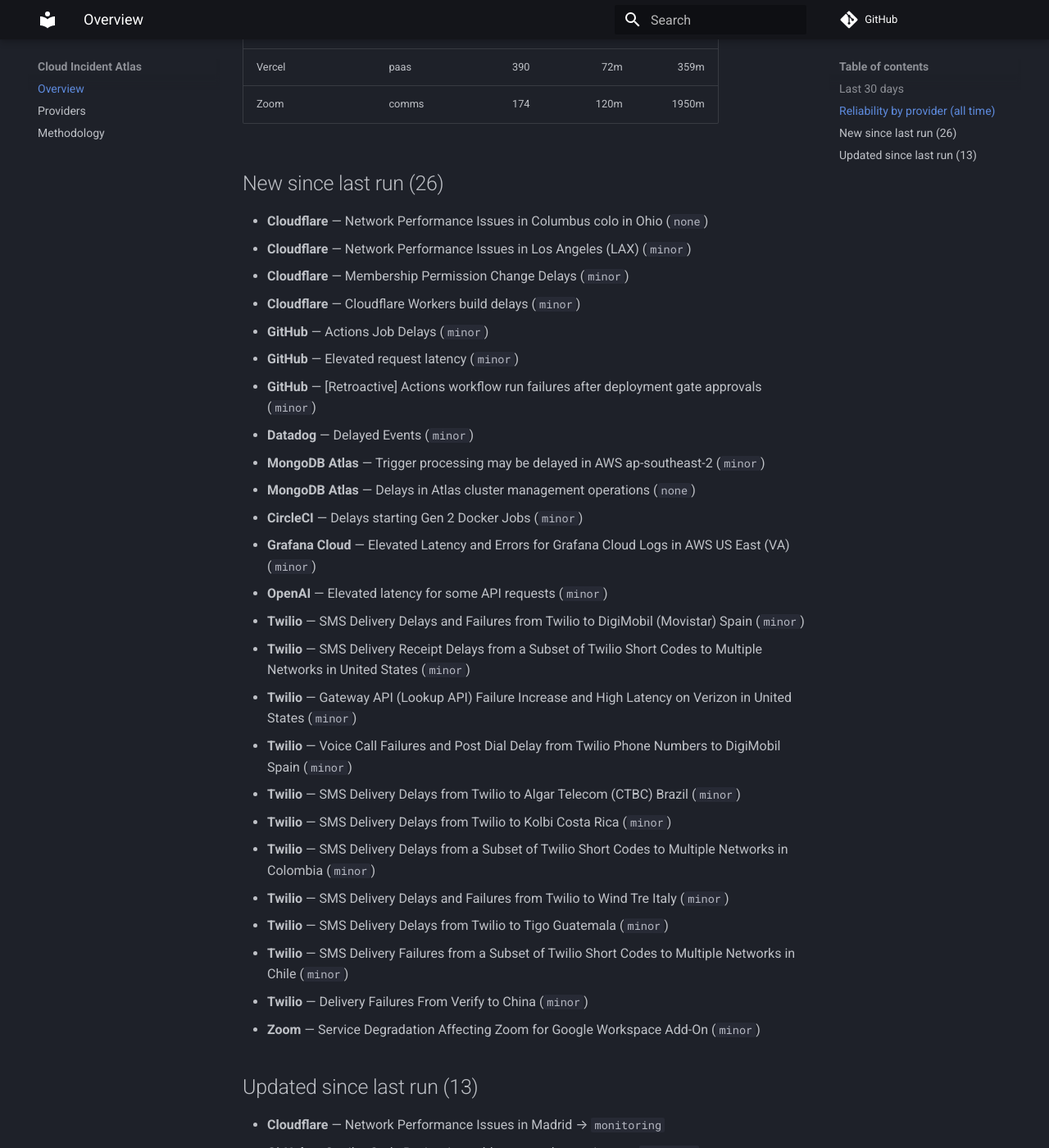
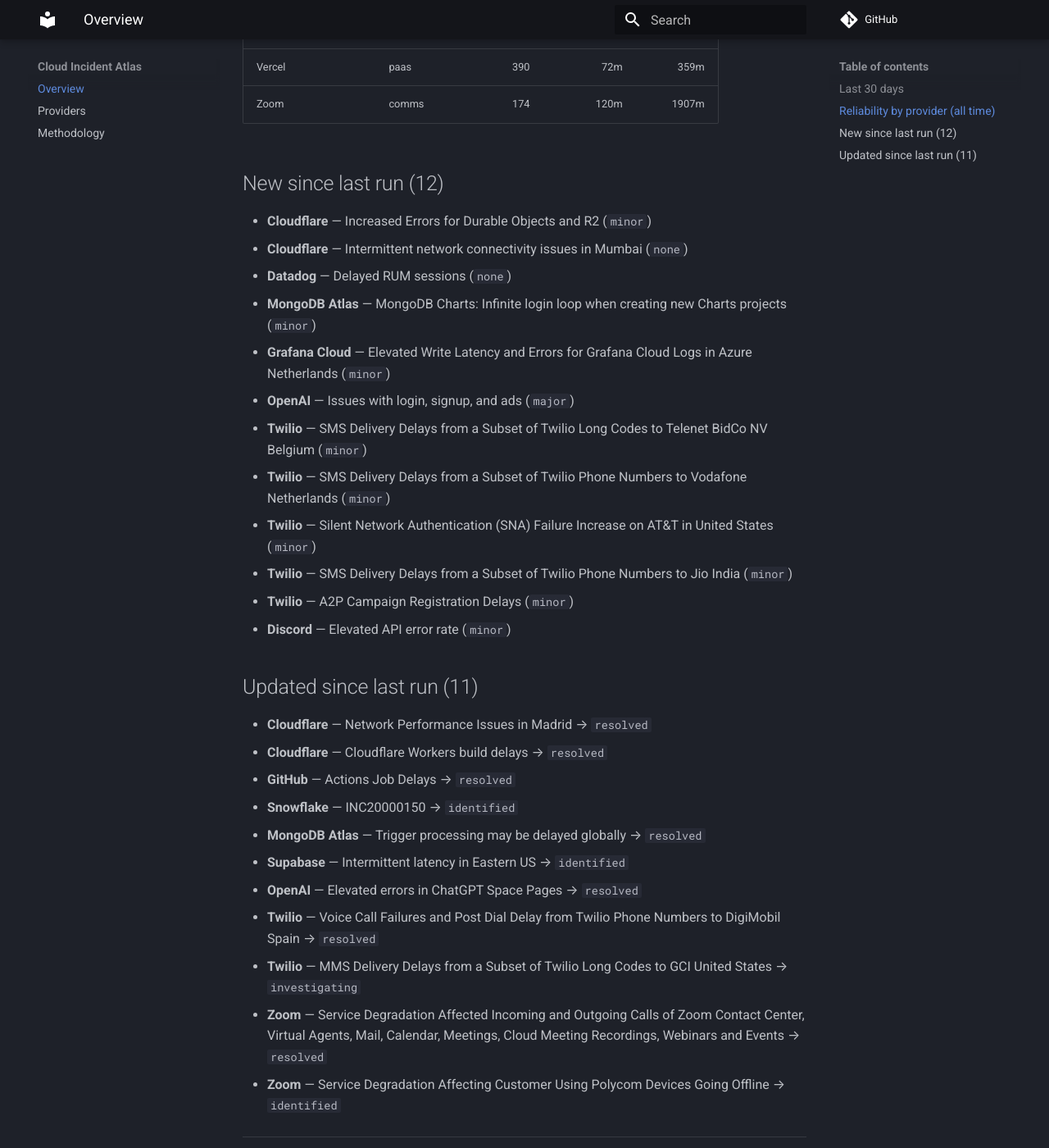
Before and after one commit to ayushgupta07xx/cloud-incident-atlas, an MkDocs documentation site: the page built from docs/index.md, in a window 1280 px wide and 1400 px high, scrolled down 1479 px. Shown: the whole window at 82% size. Built offline with MkDocs 1.6.1 and Material for MkDocs 9.7.7, drawn with Linux system fonts in a browser that asks for light colours; comment, search, counter and statistics services are not loaded; some of the changed text lies outside the part shown.

Commit message:
docs: refresh digest and charts
Regenerated from the corpus by the ingest pipeline.

Run: https://github.com/ayushgupta07xx/cloud-incident-atlas/actions/runs/37017152791

Co-authored-by: github-actions[bot] <41898282+github-actions[bot]@users.noreply.github.com>

```diff
--- a/docs/index.md
+++ b/docs/index.md
@@ -15,70 +15,55 @@
 | Amazon Web Services | cloud | 73 | — | — |
 | Microsoft Azure | cloud | 1 | — | — |
 | CircleCI | devtools | 313 | 69m | 481m |
-| Cloudflare | cdn | 6731 | 239m | 495m |
+| Cloudflare | cdn | 6733 | 239m | 499m |
 | Confluent Cloud | data | 261 | 195m | 1640m |
-| Datadog | observability | 126 | 72m | 228m |
+| Datadog | observability | 127 | 72m | 228m |
 | DigitalOcean | cloud | 506 | 145m | 573m |
-| Discord | comms | 223 | 56m | 293m |
+| Discord | comms | 224 | 56m | 292m |
 | Elastic Cloud | observability | 258 | 191m | 1579m |
 | Google Cloud Platform | cloud | 6 | 444m | — |
-| GitHub | devtools | 630 | 67m | 290m |
-| Grafana Cloud | observability | 764 | 90m | 1136m |
+| GitHub | devtools | 630 | 67m | 288m |
+| Grafana Cloud | observability | 765 | 90m | 1136m |
 | HashiCorp Cloud | devtools | 38 | 178m | 1488m |
-| MongoDB Atlas | data | 275 | 120m | 1418m |
+| MongoDB Atlas | data | 276 | 120m | 1412m |
 | Netlify | paas | 222 | 38m | 195m |
 | New Relic | observability | 108 | 63m | 311m |
 | npm | devtools | 64 | 105m | 349m |
-| OpenAI | ai | 86 | 106m | 571m |
+| OpenAI | ai | 87 | 106m | 624m |
 | Sentry | observability | 341 | 86m | 363m |
 | Snowflake | data | 202 | 118m | 593m |
 | Supabase | paas | 411 | 152m | 1150m |
-| Twilio | comms | 11038 | 270m | 1095m |
+| Twilio | comms | 11043 | 270m | 1095m |
 | Vercel | paas | 390 | 72m | 359m |
-| Zoom | comms | 174 | 120m | 1950m |
+| Zoom | comms | 174 | 120m | 1907m |
 
-## New since last run (26)
+## New since last run (12)
 
-- **Cloudflare** — Network Performance Issues in Columbus colo in Ohio (`none`)
-- **Cloudflare** — Network Performance Issues in Los Angeles (LAX) (`minor`)
-- **Cloudflare** — Membership Permission Change Delays (`minor`)
-- **Cloudflare** — Cloudflare Workers build delays (`minor`)
-- **GitHub** — Actions Job Delays (`minor`)
-- **GitHub** — Elevated request latency (`minor`)
-- **GitHub** — [Retroactive] Actions workflow run failures after deployment gate approvals (`minor`)
-- **Datadog** — Delayed Events (`minor`)
-- **MongoDB Atlas** — Trigger processing may be delayed in AWS ap-southeast-2 (`minor`)
-- **MongoDB Atlas** — Delays in Atlas cluster management operations (`none`)
-- **CircleCI** — Delays starting Gen 2 Docker Jobs (`minor`)
-- **Grafana Cloud** — Elevated Latency and Errors for Grafana Cloud Logs in AWS US East (VA) (`minor`)
-- **OpenAI** — Elevated latency for some API requests (`minor`)
-- **Twilio** — SMS Delivery Delays and Failures from Twilio to DigiMobil (Movistar) Spain (`minor`)
-- **Twilio** — SMS Delivery Receipt Delays from a Subset of Twilio Short Codes to Multiple Networks in United States (`minor`)
-- **Twilio** — Gateway API (Lookup API) Failure Increase and High Latency on Verizon in United States (`minor`)
-- **Twilio** — Voice Call Failures and Post Dial Delay from Twilio Phone Numbers to DigiMobil Spain (`minor`)
-- **Twilio** — SMS Delivery Delays from Twilio to Algar Telecom (CTBC) Brazil (`minor`)
-- **Twilio** — SMS Delivery Delays from Twilio to Kolbi Costa Rica (`minor`)
-- **Twilio** — SMS Delivery Delays from a Subset of Twilio Short Codes to Multiple Networks in Colombia (`minor`)
-- **Twilio** — SMS Delivery Delays and Failures from Twilio to Wind Tre Italy (`minor`)
-- **Twilio** — SMS Delivery Delays from Twilio to Tigo Guatemala (`minor`)
-- **Twilio** — SMS Delivery Failures from a Subset of Twilio Short Codes to Multiple Networks in Chile (`minor`)
-- **Twilio** — Delivery Failures From Verify to China (`minor`)
-- **Zoom** — Service Degradation Affecting Zoom for Google Workspace Add-On (`minor`)
+- **Cloudflare** — Increased Errors for Durable Objects and R2 (`minor`)
+- **Cloudflare** — Intermittent network connectivity issues in Mumbai (`none`)
+- **Datadog** — Delayed RUM sessions (`none`)
+- **MongoDB Atlas** — MongoDB Charts: Infinite login loop when creating new Charts projects (`minor`)
+- **Grafana Cloud** — Elevated Write Latency and Errors for Grafana Cloud Logs in Azure Netherlands (`minor`)
+- **OpenAI** — Issues with login, signup, and ads (`major`)
+- **Twilio** — SMS Delivery Delays from a Subset of Twilio Long Codes to Telenet BidCo NV Belgium (`minor`)
+- **Twilio** — SMS Delivery Delays from a Subset of Twilio Phone Numbers to Vodafone Netherlands (`minor`)
+- **Twilio** — Silent Network Authentication (SNA) Failure Increase on AT&T in United States (`minor`)
+- **Twilio** — SMS Delivery Delays from a Subset of Twilio Phone Numbers to Jio India (`minor`)
+- **Twilio** — A2P Campaign Registration Delays (`minor`)
+- **Discord** — Elevated API error rate (`minor`)
 
-## Updated since last run (13)
+## Updated since last run (11)
 
-- **Cloudflare** — Network Performance Issues in Madrid → `monitoring`
-- **GitHub** — Copilot Code Review is unable to complete reviews → `resolved`
-- **GitHub** — Disruption with billing information updates → `resolved`
-- **Elastic Cloud** — Replication bug causing slow recoveries → `resolved`
+- **Cloudflare** — Network Performance Issues in Madrid → `resolved`
+- **Cloudflare** — Cloudflare Workers build delays → `resolved`
+- **GitHub** — Actions Job Delays → `resolved`
+- **Snowflake** — INC20000150 → `identified`
+- **MongoDB Atlas** — Trigger processing may be delayed globally → `resolved`
 - **Supabase** — Intermittent latency in Eastern US → `identified`
-- **OpenAI** — Elevated errors in ChatGPT Space Pages → `monitoring`
-- **OpenAI** — Elevated error rates for ChatGPT Pro and Plus users → `resolved`
-- **Twilio** — SMS Delivery Delays and Failures from Twilio to Metfone, Viettel, Beeline, and Sotelco Cambodia → `resolved`
-- **Twilio** — SMS Delivery Delays from Twilio to Vodafone Netherlands → `resolved`
-- **Twilio** — Messaging Logs API Latency & Errors → `resolved`
-- **Twilio** — SMS Delivery Receipt Delays from Twilio to Tigo Guatemala → `resolved`
+- **OpenAI** — Elevated errors in ChatGPT Space Pages → `resolved`
+- **Twilio** — Voice Call Failures and Post Dial Delay from Twilio Phone Numbers to DigiMobil Spain → `resolved`
 - **Twilio** — MMS Delivery Delays from a Subset of Twilio Long Codes to GCI United States → `investigating`
+- **Zoom** — Service Degradation Affected Incoming and Outgoing Calls of Zoom Contact Center, Virtual Agents, Mail, Calendar, Meetings, Cloud Meeting Recordings, Webinars and Events → `resolved`
 - **Zoom** — Service Degradation Affecting Customer Using Polycom Devices Going Offline → `identified`
 
 ---
```
Also changed, not shown: other parts of docs/index.md (+3 -3 lines), README.md (+8 -8 lines), docs/providers.md (+13 -13 lines), docs/img/mttr.svg, docs/img/timeline.svg.
